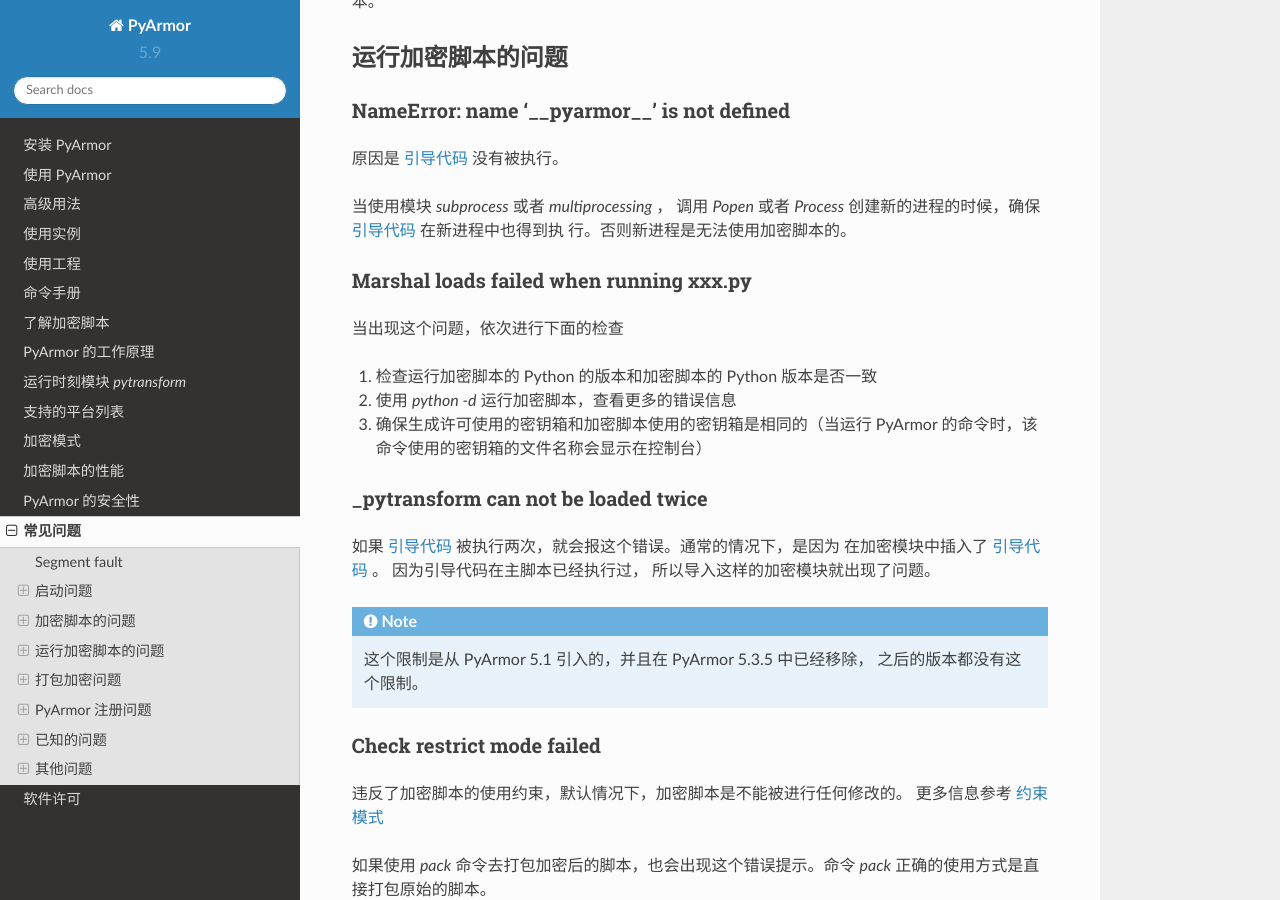
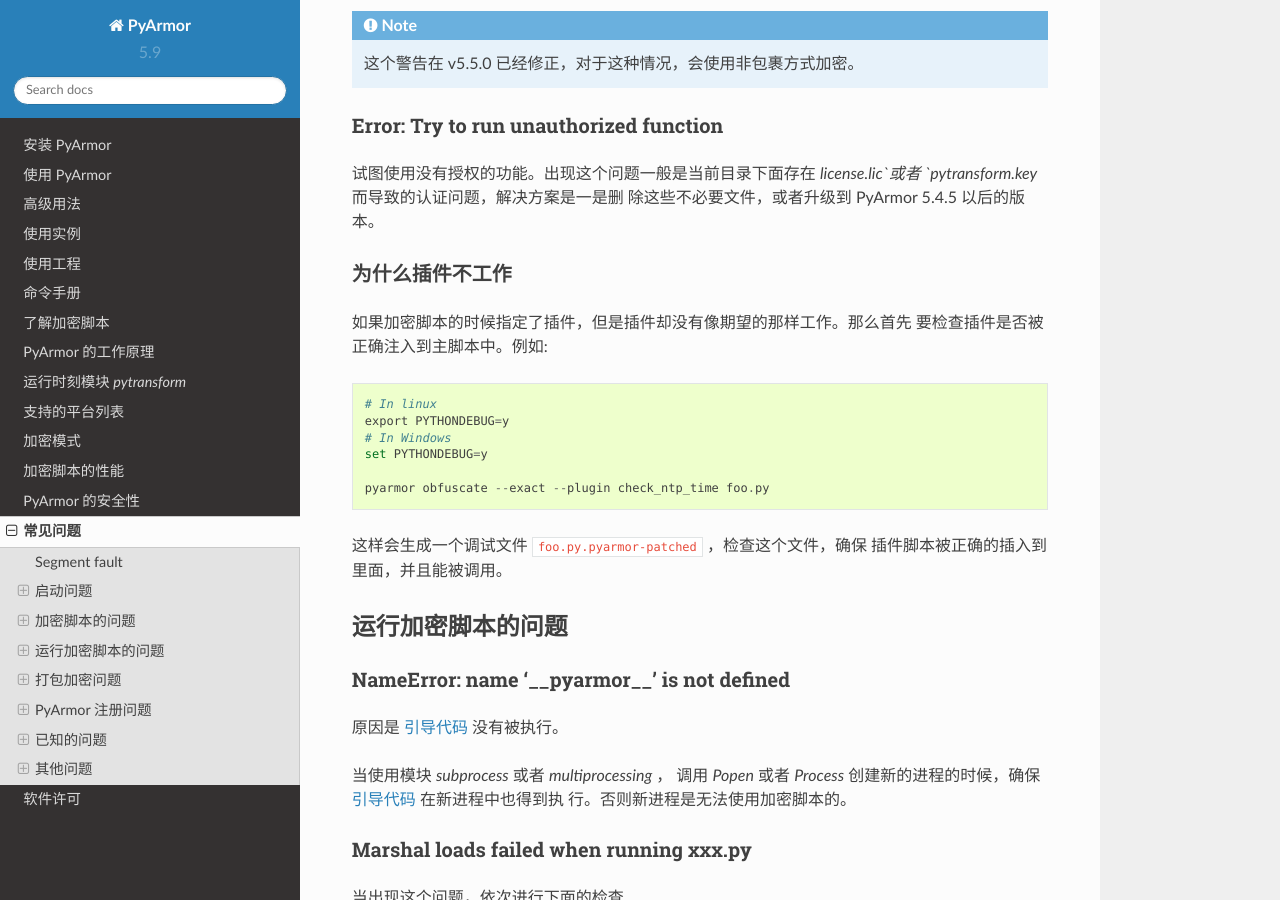
Before and after one commit to dashingsoft/pyarmor-docs-zh, a Sphinx documentation site: the page built from docs/questions.rst, in a window 1280 px wide and 900 px high, scrolled down 3884 px. Built offline with Sphinx 7.4.7 and the Read the Docs theme 2.0.0, drawn with Linux system fonts in a browser that asks for light colours; some of the changed text lies outside the part shown.

Commit message:
Document plugin question

```diff
--- a/docs/questions.rst
+++ b/docs/questions.rst
@@ -11,7 +11,14 @@
 * 使用调试选项 ``-d`` 运行，显示执行堆栈和更多的调试信息。例如::
 
       pyarmor -d obfuscate --recurisve foo.py
+
+* 设置 Python 的调试标志，例如::
+
       PYTHONDEBUG=y pyarmor -d obfuscate --recurisve foo.py
+
+      # In Windows
+      set PYTHONDEBUG=y
+      pyarmor obfuscate --recurisve foo.py
 
 对于运行加密脚本出现的问题:
 
@@ -19,6 +26,10 @@
 
       python -d obf_foo.py
       PYTHONDEBUG=y python obf_foo.py
+
+      # In Windows
+      set PYTHONDEBUG=y
+      python obf_foo.py
 
 在任何情况下，打开 Python 的调试开关之后，会在当前目录创建一个日志文件
 `pytransform.log` ，里面包含有帮助定位问题的更多信息。
@@ -169,6 +180,23 @@
 试图使用没有授权的功能。出现这个问题一般是当前目录下面存在
 `license.lic`或者 `pytransform.key` 而导致的认证问题，解决方案是一是删
 除这些不必要文件，或者升级到 PyArmor 5.4.5 以后的版本。
+
+
+为什么插件不工作
+~~~~~~~~~~~~~~
+
+如果加密脚本的时候指定了插件，但是插件却没有像期望的那样工作。那么首先
+要检查插件是否被正确注入到主脚本中。例如::
+
+  # In linux
+  export PYTHONDEBUG=y
+  # In Windows
+  set PYTHONDEBUG=y
+
+  pyarmor obfuscate --exact --plugin check_ntp_time foo.py
+
+这样会生成一个调试文件 ``foo.py.pyarmor-patched`` ，检查这个文件，确保
+插件脚本被正确的插入到里面，并且能被调用。
 
 
 运行加密脚本的问题
```
